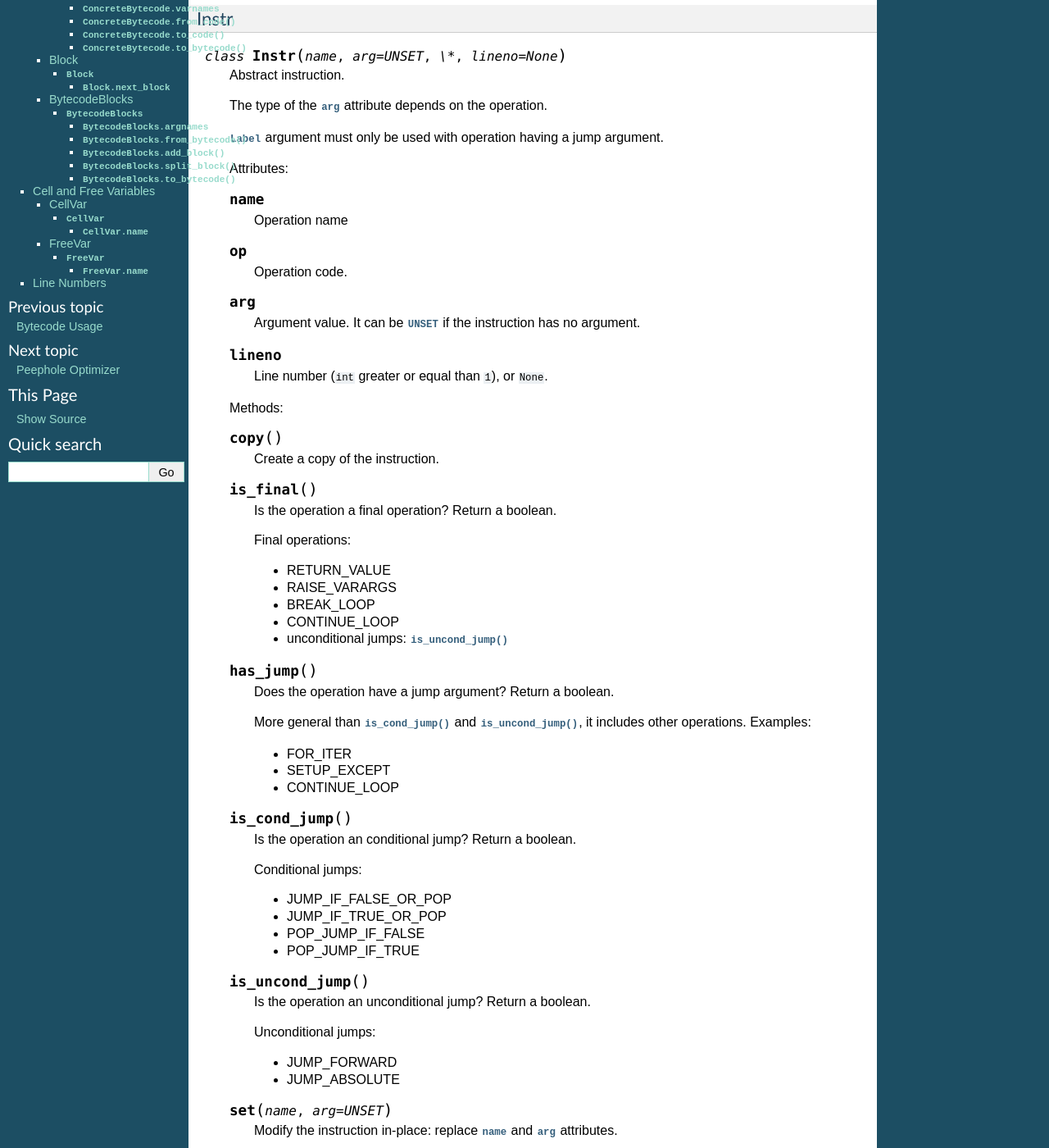
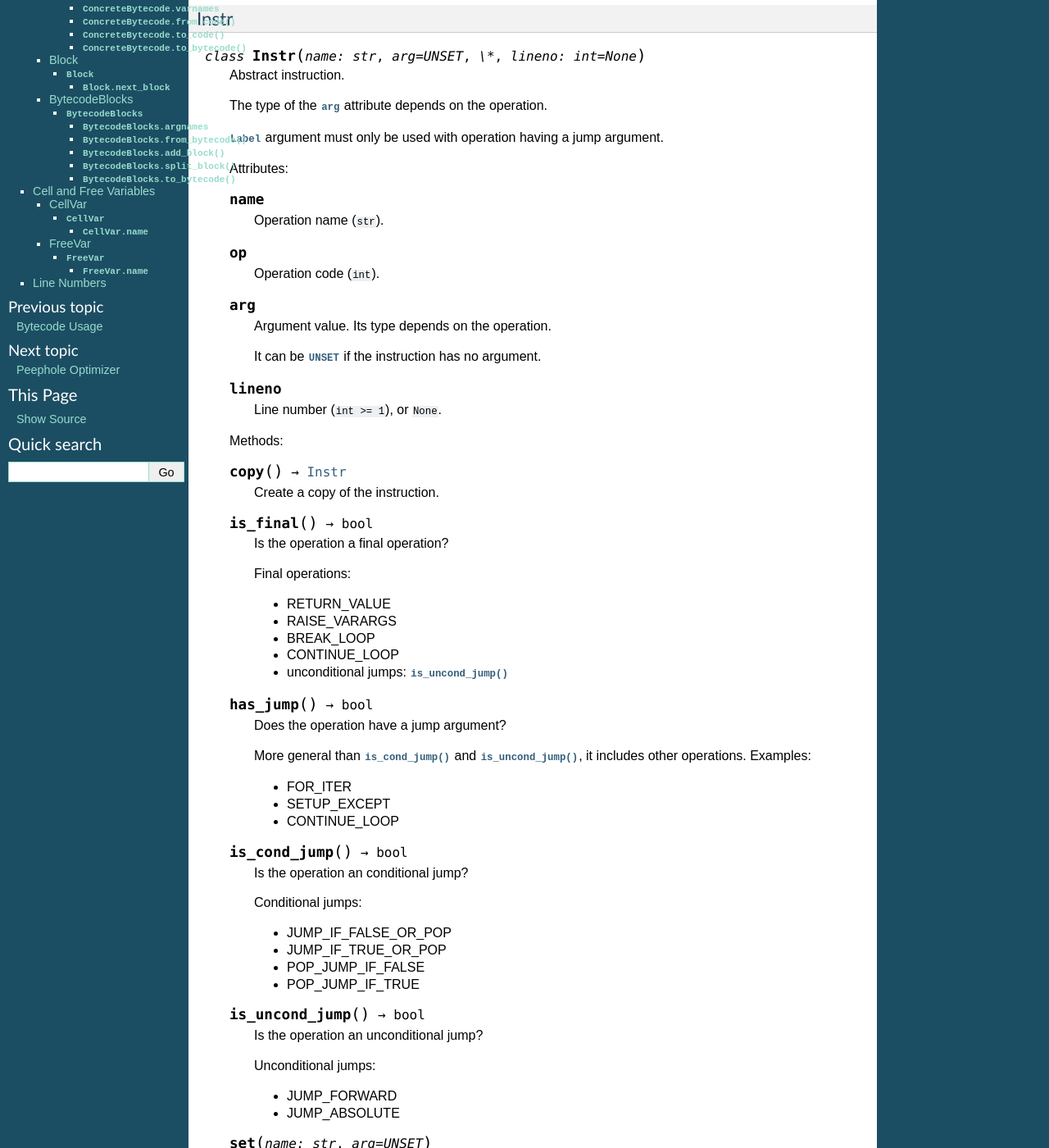
Before and after one commit to MatthieuDartiailh/bytecode, a Sphinx documentation site: the page built from doc/api.rst, in a window 1280 px wide and 1400 px high, scrolled down 873 px. Shown: the whole window at 82% size. Built offline with Sphinx 7.4.7, drawn with Linux system fonts in a browser that asks for light colours; cross-references to code outside the pages are shown as plain code; some of the changed text lies outside the part shown.

Commit message:
doc: add types to the API doc

```diff
--- a/doc/api.rst
+++ b/doc/api.rst
@@ -48,7 +48,7 @@ Instruction classess
 Instr
 -----
 
-.. class:: Instr(name, arg=UNSET, \*, lineno=None)
+.. class:: Instr(name: str, arg=UNSET, \*, lineno: int=None)
 
    Abstract instruction.
 
@@ -61,30 +61,31 @@ Instr
 
    .. attribute:: name
 
-      Operation name
+      Operation name (``str``).
 
    .. attribute:: op
 
-      Operation code.
+      Operation code (``int``).
 
    .. attribute:: arg
 
-      Argument value. It can be :data:`UNSET` if the instruction has no
-      argument.
+      Argument value. Its type depends on the operation.
+
+      It can be :data:`UNSET` if the instruction has no argument.
 
    .. attribute:: lineno
 
-      Line number (``int`` greater or equal than ``1``), or ``None``.
+      Line number (``int >= 1``), or ``None``.
 
    Methods:
 
-   .. method:: copy()
+   .. method:: copy() -> Instr
 
       Create a copy of the instruction.
 
-   .. method:: is_final()
+   .. method:: is_final() -> bool
 
-      Is the operation a final operation? Return a boolean.
+      Is the operation a final operation?
 
       Final operations:
 
@@ -94,9 +95,9 @@ Instr
       * CONTINUE_LOOP
       * unconditional jumps: :meth:`is_uncond_jump`
 
-   .. method:: has_jump()
+   .. method:: has_jump() -> bool
 
-      Does the operation have a jump argument? Return a boolean.
+      Does the operation have a jump argument?
 
       More general than :meth:`is_cond_jump` and :meth:`is_uncond_jump`, it
       includes other operations. Examples:
@@ -105,9 +106,9 @@ Instr
       * SETUP_EXCEPT
       * CONTINUE_LOOP
 
-   .. method:: is_cond_jump()
+   .. method:: is_cond_jump() -> bool
 
-      Is the operation an conditional jump? Return a boolean.
+      Is the operation an conditional jump?
 
       Conditional jumps:
 
@@ -116,27 +117,30 @@ Instr
       * POP_JUMP_IF_FALSE
       * POP_JUMP_IF_TRUE
 
-   .. method:: is_uncond_jump()
+   .. method:: is_uncond_jump() -> bool
 
-      Is the operation an unconditional jump? Return a boolean.
+      Is the operation an unconditional jump?
 
       Unconditional jumps:
 
       * JUMP_FORWARD
       * JUMP_ABSOLUTE
 
-   .. method:: set(name, arg=UNSET)
+   .. method:: set(name: str, arg=UNSET)
 
       Modify the instruction in-place: replace :attr:`name` and :attr:`arg`
       attributes.
 
       The :attr:`lineno` attribute is unchanged.
 
+      .. versionchanged:: 0.3
+         The *lineno* parameter has been removed.
+
 
 ConcreteInstr
 -------------
 
-.. class:: ConcreteInstr(name, arg=UNSET, \*, lineno=None)
+.. class:: ConcreteInstr(name: str, arg=UNSET, \*, lineno: int=None)
 
    Concrete instruction, inherit from :class:`Instr`.
 
@@ -160,19 +164,18 @@ ConcreteInstr
 
    .. attribute:: size
 
-      Read-only size of the instruction in bytes: between ``1`` byte (no
-      agument) and ``6`` bytes (extended argument).
+      Read-only size of the instruction in bytes (``int``): between ``1`` byte
+      (no agument) and ``6`` bytes (extended argument).
 
    Static method:
 
-   .. staticmethod:: disassemble(code: bytes, offset: int)
+   .. staticmethod:: disassemble(code: bytes, offset: int) -> ConcreteInstr
 
-      Create a concrete instruction (:class:`ConcreteInstr`) from a bytecode
-      string.
+      Create a concrete instruction from a bytecode string.
 
    Methods:
 
-   .. method:: get_jump_target(instr_offset)
+   .. method:: get_jump_target(instr_offset: int) -> int or None
 
       Get the absolute target offset of a jump. Return ``None`` if the
       instruction is not a jump.
@@ -292,9 +296,9 @@ Bytecode
       concrete instruction offsets (relative or absolute, depending on the jump
       operation).
 
-   .. method:: to_code()
+   .. method:: to_code() -> types.CodeType
 
-      Convert to a Python code object (:class:`types.CodeType`).
+      Convert to a Python code object.
 
       It is based on :meth:`to_concrete_bytecode` and so resolve jump targets.
 
@@ -334,14 +338,13 @@ ConcreteBytecode
 
    Methods:
 
-   .. method:: to_code()
+   .. method:: to_code() -> types.CodeType
 
-      Convert to a Python code object (:class:`types.CodeType`).
+      Convert to a Python code object.
 
-   .. method:: to_bytecode()
+   .. method:: to_bytecode() -> Bytecode
 
-      Convert to abstract bytecode (:classs:`Bytecode`) with abstract
-      instructions.
+      Convert to abstract bytecode with abstract instructions.
 
 
 Block
@@ -424,7 +427,7 @@ CellVar
 
    .. attribute:: name
 
-      Name of the cell variable.
+      Name of the cell variable (``str``).
 
 
 FreeVar
@@ -439,7 +442,7 @@ FreeVar
 
    .. attribute:: name
 
-      Name of the free variable.
+      Name of the free variable (``str``).
 
 
 Line Numbers
```
Also changed, not shown: other parts of doc/api.rst (+16 -15 lines).
